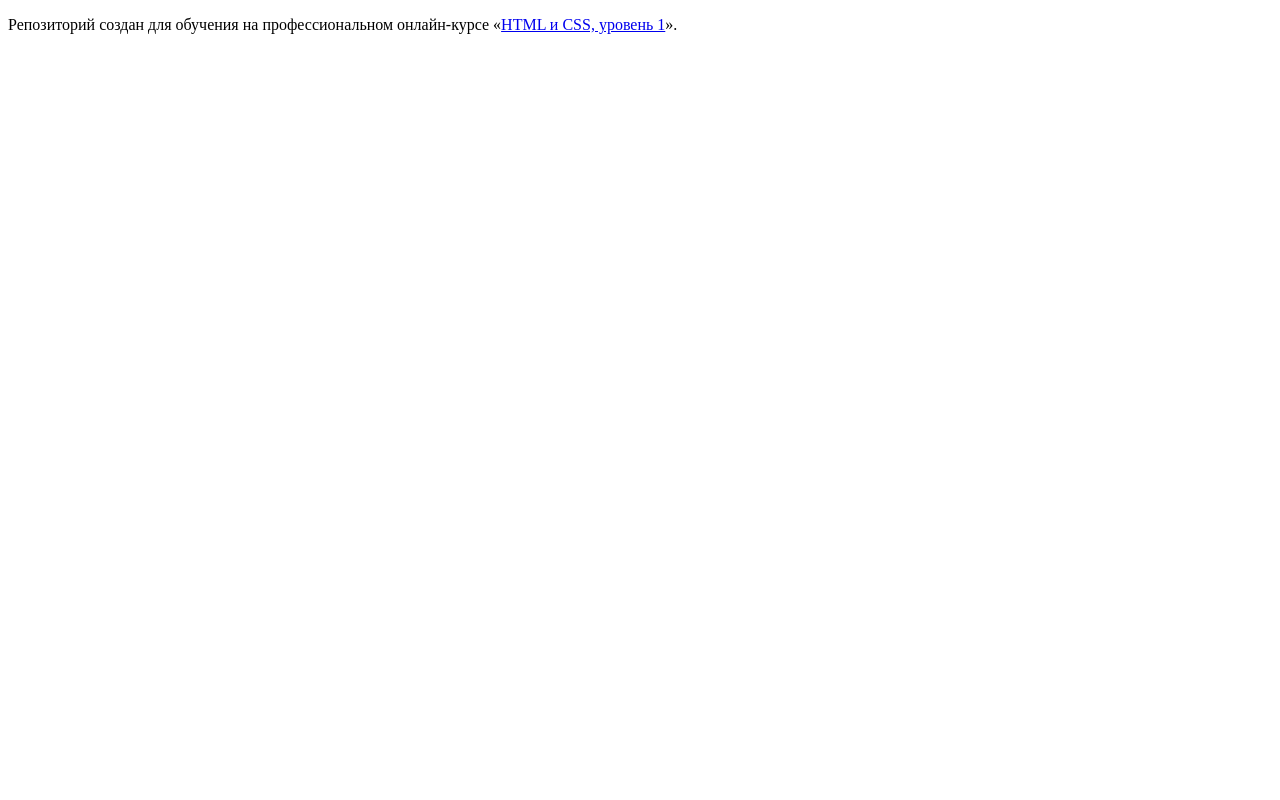
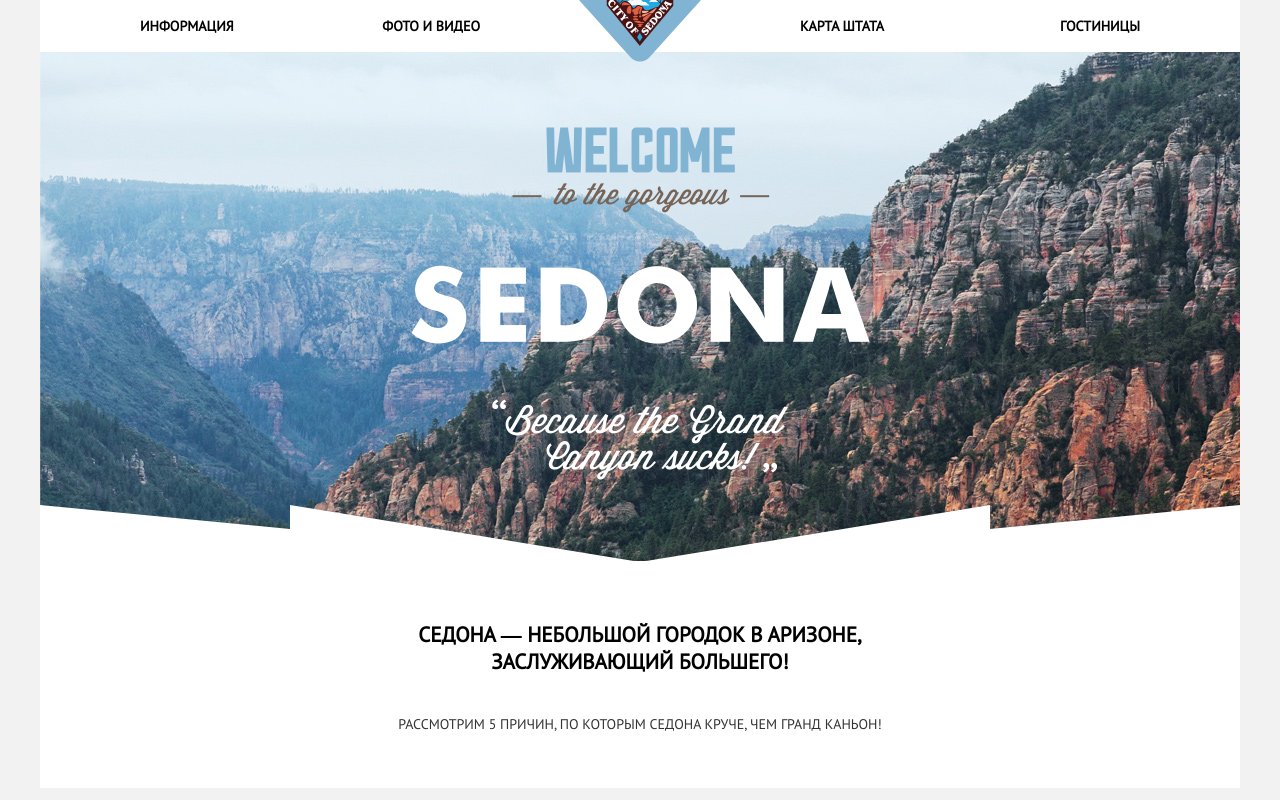
Before and after one commit to AnatoliyLastochkin/Sedona, a plain HTML site: page index.html in a window 1280 px wide. Drawn offline with Linux system fonts and the light colour scheme.

Commit message:
header was implemented

```diff
--- /dev/null
+++ b/css/main.css
@@ -0,0 +1,123 @@
+@font-face {
+  font-family: "PTsans";
+  src: url("../fonts/ptsans.woff") format("woff"),
+       url("../fonts/ptsansbold.woff") format("woff"),
+       url("../fonts/ptsans.woff2") format("woff2"),
+       url("../fonts/ptsansbold.woff2") format("woff2");
+  font-weight: normal;
+  font-style: normal;
+}
+
+body {
+  margin: 0;
+  padding: 0;
+  background-color: #f2f2f2;
+  font-family: "PTsans", "Arial", sans-serif;
+  font-size: 14px;
+  text-transform: uppercase;
+  background-image: url("../img/background.jpg");
+  background-repeat: no-repeat;
+  background-position: top  center;
+}
+
+a {
+  text-decoration: none;
+  color: black;
+}
+
+.visually-hidden:not(:focus):not(:active),
+input[type="checkbox"].visually-hidden,
+input[type="radio"].visually-hidden {
+  position: absolute;
+
+  width: 1px;
+  height: 1px;
+  margin: -1px;
+  border: 0;
+  padding: 0;
+
+  white-space: nowrap;
+
+  clip-path: inset(100%);
+  clip: rect(0 0 0 0);
+  overflow: hidden;
+}
+
+.container {
+  width: 1200px;
+  margin: 0 auto;
+  padding: 0 10px;
+}
+
+.main-nav {
+  margin-bottom: 75px;
+  display: flex;
+  justify-content: space-around;
+  align-items: center;
+  background-color: #fff;
+}
+
+.logo {
+  position: absolute;
+  width: 140px;
+  height: 71px;
+}
+
+.site-nav-left {
+  display: flex;
+  justify-content: space-between;
+  margin: 0 60px 0 0;
+  padding: 0;
+  list-style: none;
+  width: 340px;
+}
+
+.site-nav-right {
+  display: flex;
+  justify-content: space-between;
+  margin: 0 0 0 60px;
+  padding: 0;
+  list-style: none;
+  width: 340px;
+}
+
+.site-nav-left a,
+.site-nav-right a {
+  display: block;
+  padding: 13px 0;
+  font-weight: 700;
+  line-height: 26px;
+}
+
+.slogan {
+  text-align: center;
+  margin-bottom: 20px;
+}
+
+.polygon {
+  height: 57px;
+}
+
+.title-text-wrap {
+  display: flex;
+  flex-direction: column;
+  align-items: center;
+  background-color: #fff;
+}
+
+.title-wrap {
+  width: 450px;
+  text-align: center;
+}
+
+.title {
+  margin: 0 0 40px 0;
+  padding: 60px 0 0 0;
+}
+
+.reason {
+  margin: 0;
+  padding: 0 0 55px 0;
+  text-align: center;
+  color: #333333;
+}
--- a/index.html
+++ b/index.html
@@ -2,11 +2,51 @@
 <html lang="ru">
   <head>
     <meta charset="utf-8">
-    <title>HTML Academy: Седона</title>
+    <title>Sedona</title>
+    <link rel="stylesheet" href="./css/main.css">
   </head>
   <body>
+    <div class="container">
+      <header>
+        <nav class="main-nav">
+          <ul class="site-nav-left">
+            <li><a href="#">Информация</a></li>
+            <li><a href="#">Фото и видео</a></li>
+          </ul>
+          <a class="logo">
+            <img src="./img/logo.png" width="140" height="71" alt="logo Sedona">
+          </a>
+          <ul class="site-nav-right">
+            <li><a href="#">Карта штата</a></li>
+            <li><a href="#">Гостиницы</a></li>
+          </ul>
+        </nav>
+        <div class="slogan">
+          <img src="./img/welcome.png" width="459" height="353" alt="slogan of Sedona">
+        </div>
+        <div class="polygon">
+          <img src="./img/polygon.svg" width="1200" height="59" alt="polygon">
+        </div>
+      </header>
 
-    <p>Репозиторий создан для обучения на профессиональном онлайн‑курсе «<a href="https://htmlacademy.ru/intensive/htmlcss">HTML и CSS, уровень 1</a>».</p>
+      <main>
+        <h1 class="visually-hidden">Welcome to Sedona</h1>
+        <div class="title-text-wrap">
+          <div class="title-wrap">
+            <h2 class="title">Седона — небольшой городок в Аризоне,
+              заслуживающий большего!</h2>
+          </div>
+          <p class="reason">Рассмотрим 5 причин, по которым Седона круче, чем гранд каньон!</p>
+        </div>
+
+        <section class="info-list">
+          <div class="info-item"></div>
+          <div class="info-item"></div>
+          <div class="info-item"></div>
+        </section>
+      </main>
+    </div>
+
 
   </body>
 </html>
```
Also changed, not shown: fonts/ptsans.woff (added), fonts/ptsans.woff2 (added), fonts/ptsansbold.woff (added), fonts/ptsansbold.woff2 (added), img/background.jpg (added), img/logo.png (added), img/polygon.png (added), img/polygon.svg (added), img/welcome.png (added), 3 other files.
